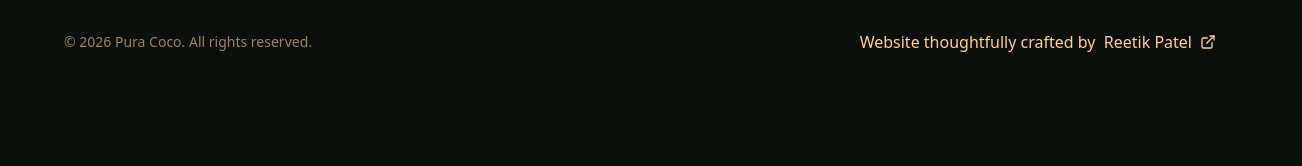
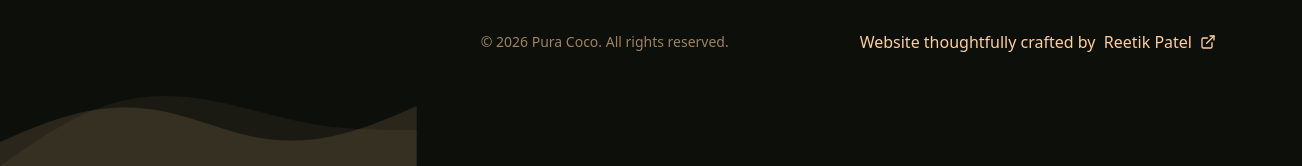
Before and after one commit to reeeeeee-dev/official-puracoco, a Nuxt app: page /about in a window 1280 px wide. Shown: the part 3034-3200 px from the top of the page, 1302 px wide, since content can reach past the window. Built offline with nearby package versions, Linux system fonts and the light colour scheme; no server answers; a web font is replaced by a local one.

Commit message:
🚧 wave pattern

```diff
--- a/components/FooterSection.vue
+++ b/components/FooterSection.vue
@@ -6,6 +6,7 @@ import NewsletterForm from '~/components/NewsletterForm.vue'
 </script>
 
 <template>
+  <WavePattern wrapper-class="bg-(--black)" />
   <footer class="bg-(--black) text-(--cream) border-t border-(--cream)/20">
     <div class="mx-auto px-4 md:px-16 py-12 md:py-16">
       <!-- Main Footer Content -->
--- /dev/null
+++ b/components/WavePattern.vue
@@ -0,0 +1,57 @@
+<script setup lang="ts">
+defineOptions({
+  name: 'WavePattern',
+})
+
+interface Props {
+  /** CSS color value (e.g. var(--cream), #fff) */
+  color?: string
+  /** Opacity of the first (main) wave layer (0–1) */
+  opacityPrimary?: number
+  /** Opacity of the second wave layer (0–1) */
+  opacitySecondary?: number
+  /** Tailwind height classes (e.g. h-16 md:h-24) */
+  heightClass?: string
+  /** Flip the wave vertically (rotate 180°) */
+  flip?: boolean
+  /** Tailwind classes for the wrapper (e.g. bg-(--black)) */
+  wrapperClass?: string
+}
+
+const props = withDefaults(defineProps<Props>(), {
+  color: 'var(--cream)',
+  opacityPrimary: 0.06,
+  opacitySecondary: 0.12,
+  heightClass: 'h-16 md:h-24',
+  flip: false,
+  wrapperClass: '',
+})
+</script>
+
+<template>
+  <div
+    class="relative w-full"
+    :class="[props.wrapperClass, props.flip && 'rotate-180']"
+    aria-hidden="true"
+  >
+    <svg
+      class="w-full"
+      :class="props.heightClass"
+      viewBox="0 0 1440 120"
+      fill="none"
+      xmlns="http://www.w3.org/2000/svg"
+      preserveAspectRatio="none"
+    >
+      <path
+        d="M0 120L60 105C120 90 240 60 360 45C480 30 600 30 720 37.5C840 45 960 60 1080 67.5C1200 75 1320 75 1380 75L1440 75V120H1380C1320 120 1200 120 1080 120C960 120 840 120 720 120C600 120 480 120 360 120C240 120 120 120 60 120H0Z"
+        :fill="props.color"
+        :fill-opacity="props.opacityPrimary"
+      />
+      <path
+        d="M0 90L48 82.5C96 75 192 60 288 52.5C384 45 480 45 576 52.5C672 60 768 75 864 82.5C960 90 1056 90 1152 82.5C1248 75 1344 60 1392 52.5L1440 45V120H0V90Z"
+        :fill="props.color"
+        :fill-opacity="props.opacitySecondary"
+      />
+    </svg>
+  </div>
+</template>
--- a/pages/index.vue
+++ b/pages/index.vue
@@ -97,8 +97,9 @@ onUnmounted(() => {
       </div>
     </div>
 
+    <WavePattern wrapper-class="bg-(--black)" flip />
     <TourSection />
-    <div class="min-h-screen flex items-end bg-(--black)">
+    <div class="min-h-screen flex flex-col items-end bg-(--black)">
       <FooterSection />
     </div>
   </div>
```
